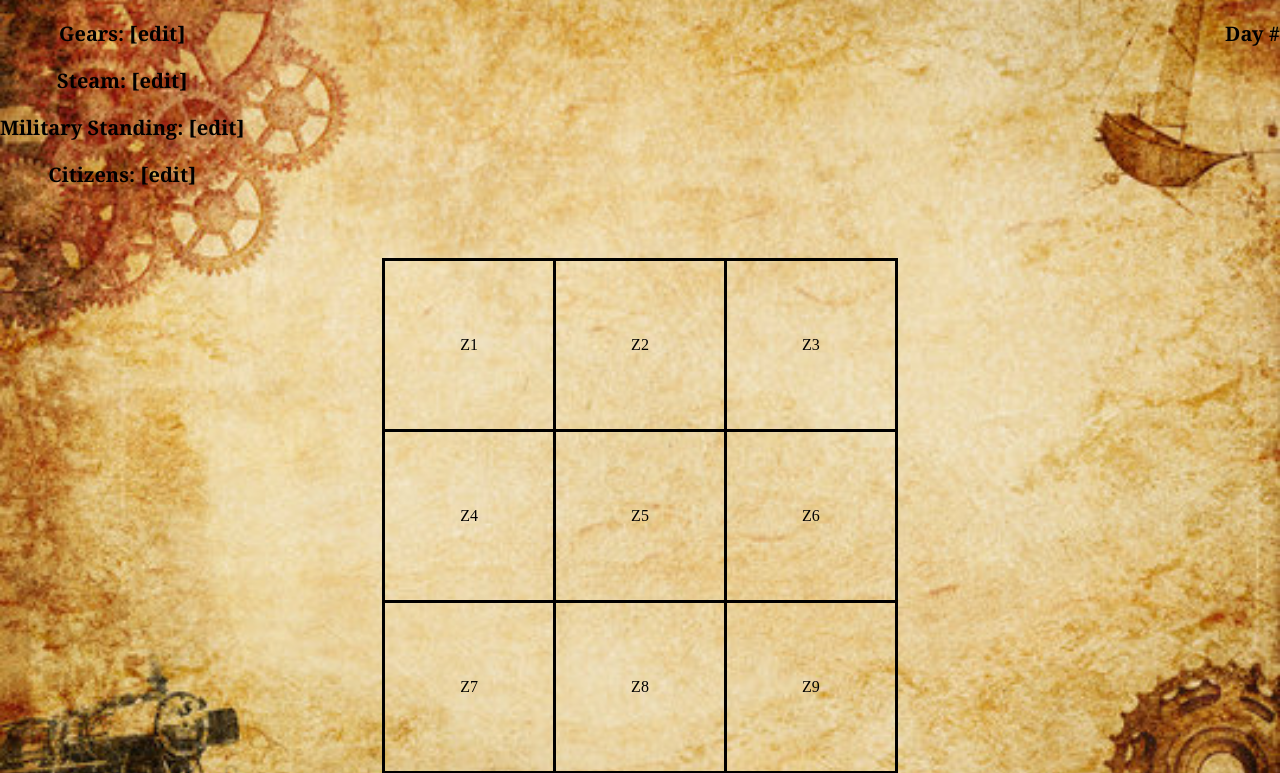
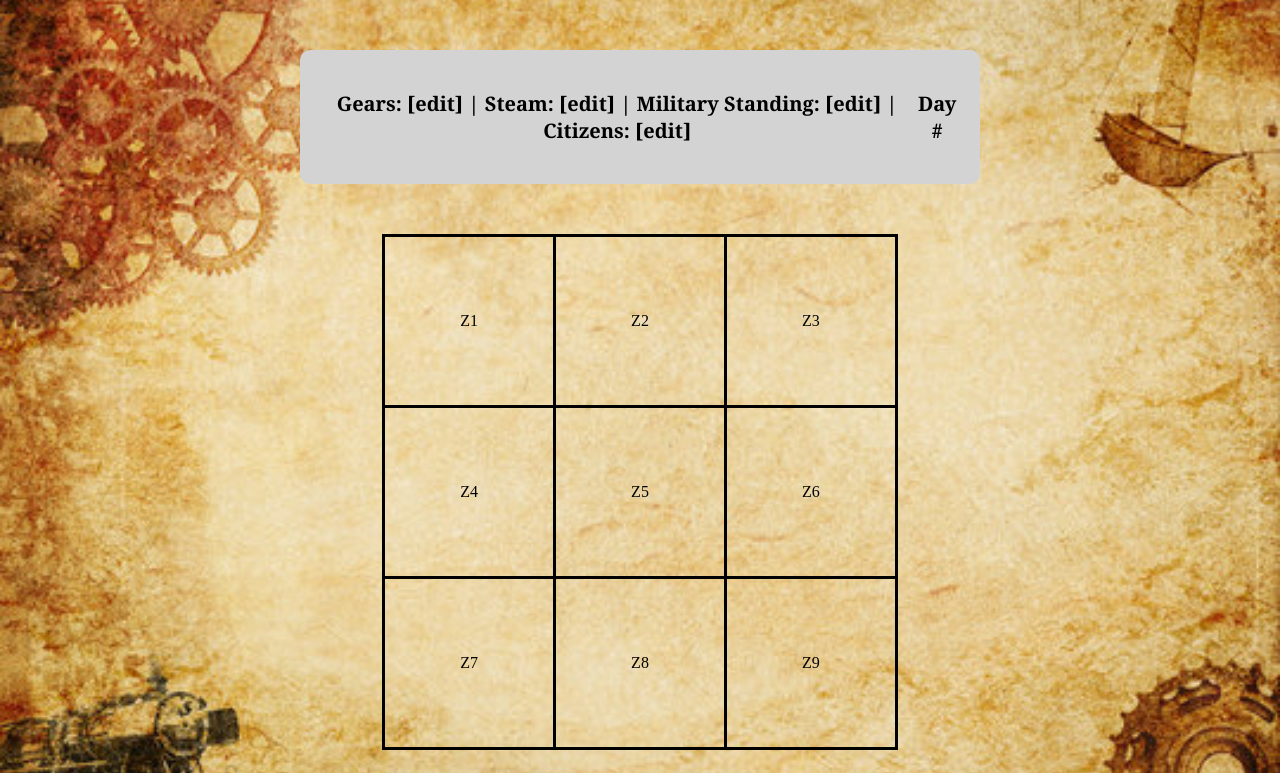
Before and after one commit to Emersonp7/SteamSpire, a Flask app: page /game in a window 1280 px wide. Shown: the top 773 px of the page. Run offline with Flask 3, Linux system fonts and the light colour scheme.

Commit message:
CSS updates

```diff
--- a/backend/static/css/main.css
+++ b/backend/static/css/main.css
@@ -50,6 +50,13 @@
     flex-direction: row;
     justify-content: space-between;
     align-items: baseline;
+    margin: 50px;
+    padding: 20px;
+    background-color: #d3d3d3;
+    color: #f5f5f5;
+    border-radius: 10px;
+    width: 50%;
+    margin: 50px auto 0 auto;
 }
 
 #grid {
--- a/backend/templates/game.html
+++ b/backend/templates/game.html
@@ -6,15 +6,14 @@
 
 {% block body %}
 
-<div class="playerinfo">
-    <div>
-        <p>Gears: [edit]</p>
-        <p>Steam: [edit]</p>
-        <p>Military Standing: [edit]</p>
-        <p>Citizens: [edit]</p>
-    </div>
-    <div>
-        <p>Day #</p>
+<div class="container">
+    <div class="playerinfo">
+        <div>
+            <p>Gears: [edit] | Steam: [edit] | Military Standing: [edit] | Citizens: [edit]</p>
+        </div>
+        <div>
+            <p>Day #</p>
+        </div>
     </div>
 </div>
 <div>
```
